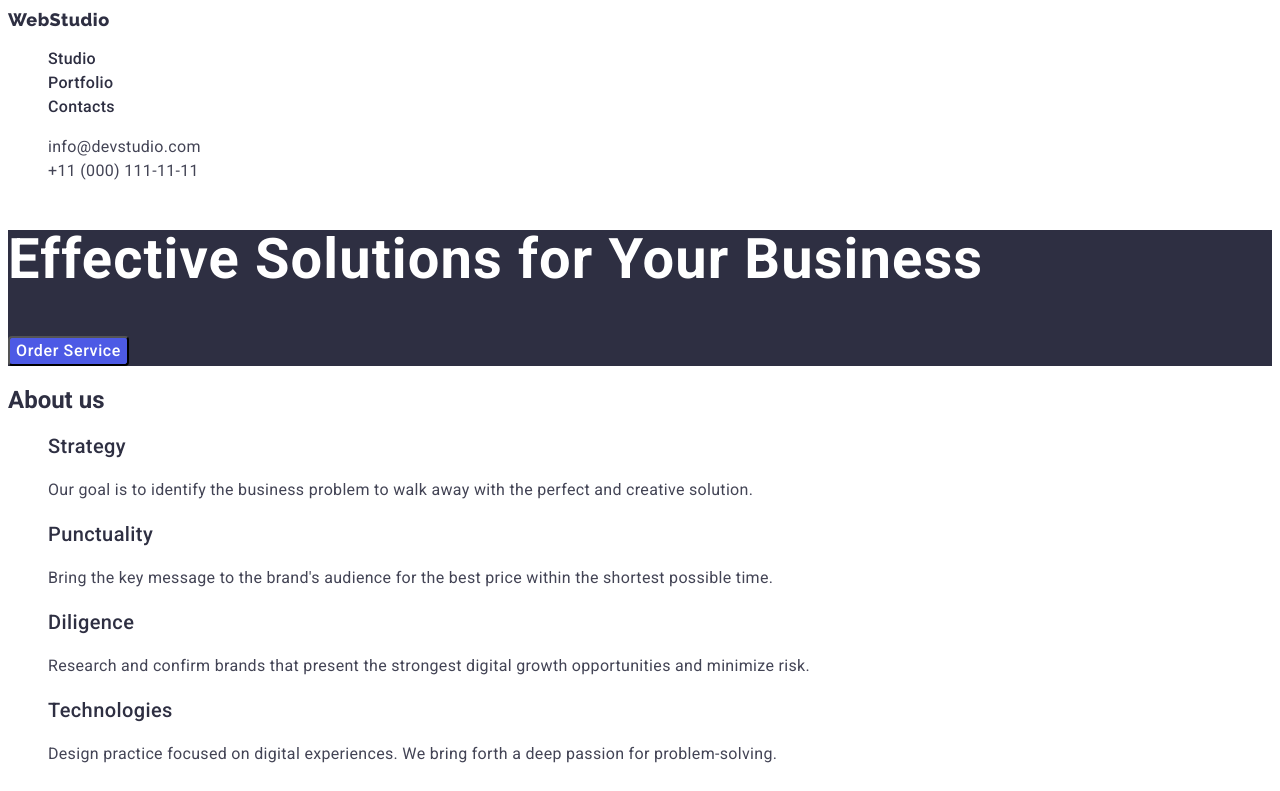
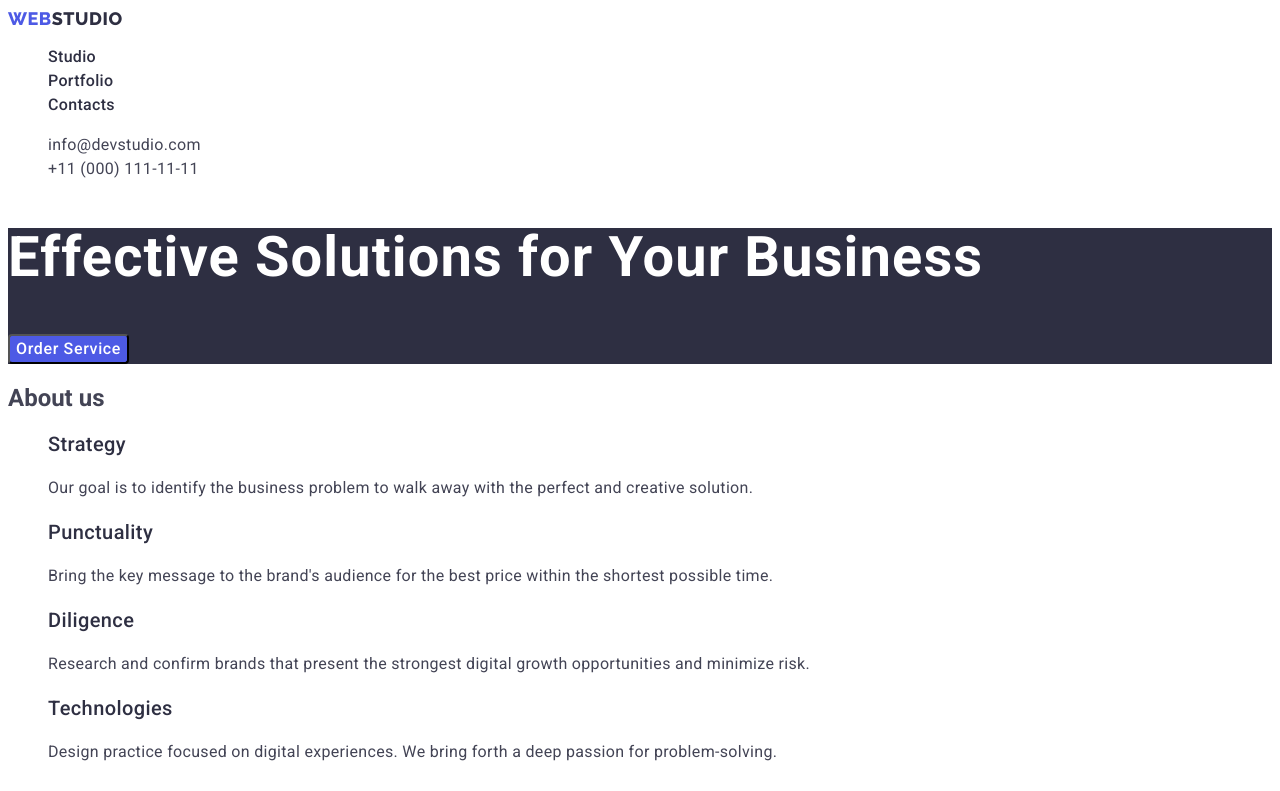
Before and after one commit to Loudnessy/goit-markup-hw-02, a plain HTML site: page index.html in a window 1280 px wide. Shown: the top 791 px of the page. Drawn offline with Linux system fonts and the light colour scheme.

Commit message:
fixed header

```diff
--- a/css/styles.css
+++ b/css/styles.css
@@ -1,6 +1,9 @@
+:root {
+    --brand-color: #4d5ae5;
+}
 body {
     font-family: 'Roboto', sans-serif;
-    color: #2E2F42;
+    color: #434455;
 
 }
 .logo {
@@ -8,13 +11,22 @@ body {
     font-style: normal;
         font-weight: 800;
         font-size: 18px;
-        line-height: 1.3;
-    color: #2E2F42;
+        line-height: 1.17;
+    color: #4D5AE5;
     letter-spacing: 0.03em;
+    text-transform: uppercase
+}
+.link {
     text-decoration: none;
+}
+.accent {
+    color: #2e2f42;
 }
 .list {
     list-style: none;
+}
+.contacts-addresses {
+    font-style: normal;
 }
 .header-nav a {
     font-family: 'Roboto', sans-serif;
--- a/index.html
+++ b/index.html
@@ -18,17 +18,17 @@
 <body>
     <header>
         <nav>
-            <a href="./index.html" class="logo">WebStudio</a>
+            <a href="./index.html" class="logo link">Web<span class="accent">Studio</span></a>
             <ul class="header-nav list">
-                <li><a href="./index.html">Studio</a></li>
-                <li><a href="./portfolio.html">Portfolio</a></li>
-                <li><a href="./index.html">Contacts</a></li>
+                <li><a class="our-links link" href="./index.html">Studio</a></li>
+                <li><a class="our-links link" href="./portfolio.html">Portfolio</a></li>
+                <li><a class="our-links link" href="./index.html">Contacts</a></li>
             </ul>
         </nav>
-        <address>
+        <address class="contacts-addresses">
             <ul class="contact-list list">
-                <li><a class="contact" href="mailto:info@devstudio.com">info@devstudio.com</a></li>
-                <li><a class="contact" href="tel:+110001111111">+11 (000) 111-11-11</a></li>
+                <li><a class="contact link" href="mailto:info@devstudio.com">info@devstudio.com</a></li>
+                <li><a class="contact link" href="tel:+110001111111">+11 (000) 111-11-11</a></li>
             </ul>
         </address>
     </header>
```
